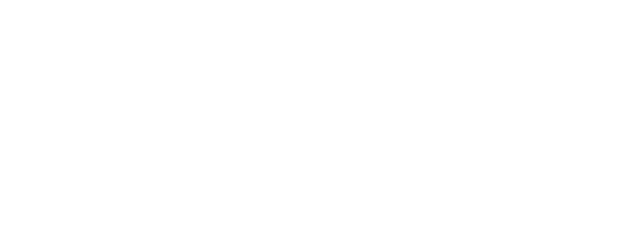
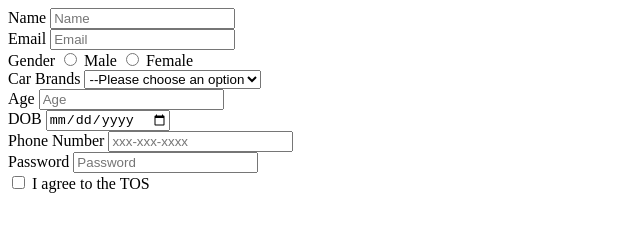
Before and after one commit to acciojob/signup-form-car-Vikesh171, a website: page main.html in a window 1280 px wide. Shown: the whole page, without its empty margins (0-640 px from the left). Drawn offline with Linux system fonts and the light colour scheme.

Commit message:
created a submission

```diff
--- a/main.html
+++ b/main.html
@@ -8,6 +8,51 @@
 
 <body>
 	<!-- the entire body must be written by student -->
+	<form>
+		<div>
+			<label>Name</label>
+			<input type="text" placeholder="Name" id="name" required>
+		</div>
+		<div>
+			<label>Email</label>
+			<input type="email" placeholder="Email" id="email" required>
+		</div>
+		<div>
+			<label>Gender</label>
+			<input id = "gender_m" name="gender" type="radio" required>
+			<label>Male</label>
+			<input id="gender_f" name="gender" type="radio" required>
+			<label>Female</label>
+		</div>
+		<div>
+			<label>Car Brands</label>
+			<select id="cars" required>
+				<option selected>--Please choose an option</option>
+				<option>BMW</option>
+				<option>Nano</option>
+			</select>
+		</div>
+		<div>
+			<label>Age</label>
+			<input type="number" id="age" placeholder="Age" required>
+		</div>
+		<div>
+			<label>DOB</label>
+			<input type="date" id="dob" required>
+		</div>
+		<div>
+			<label>Phone Number</label>
+			<input type="tel" id="tel" placeholder="xxx-xxx-xxxx">
+		</div>
+		<div>
+			<label>Password</label>
+			<input type="password" id="password" placeholder="Password" required>
+		</div>
+		<div>
+			<input type="checkbox" id="tos" required>
+			<label>I agree to the TOS</label>
+		</div>
+	</form>
     <script type="text/javascript" src="./script.js">
 </script>
 
```
